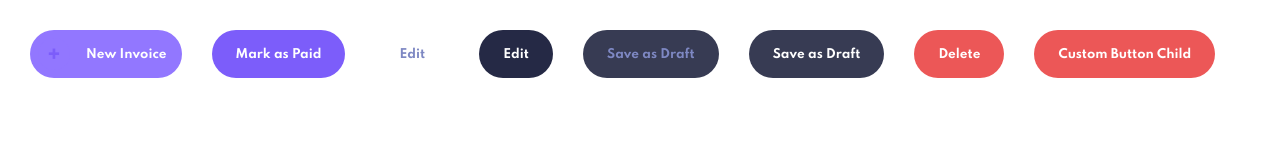
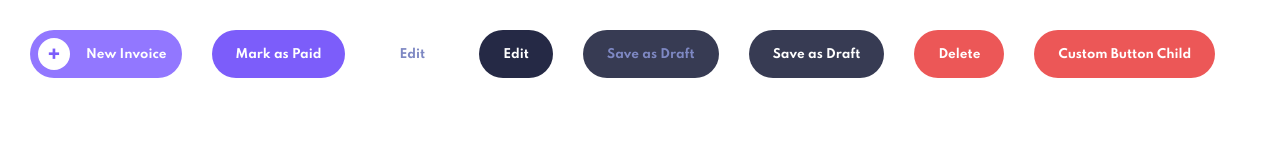
Before and after one commit to mcarreon/secret-components, a React (Create React App) app: page / in a window 1280 px wide. In both pictures the pointer is over the element 54 px from the left and 54 px from the top of the page. Shown: the top 153 px of the page. Built offline with nearby package versions, Linux system fonts and the light colour scheme.

Commit message:
fixed add icon bug

```diff
--- a/src/components/Button/Button.scss
+++ b/src/components/Button/Button.scss
@@ -42,7 +42,7 @@ button.btn-default {
     width: $addIconSize;
 
     &:hover {
-      background-color: $btnColorDefaultHover;
+      background-color: #FFFFFF;
     }
   }
 
```
